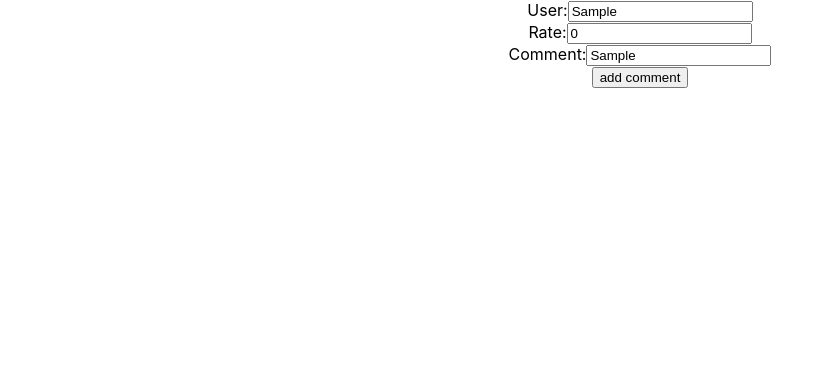
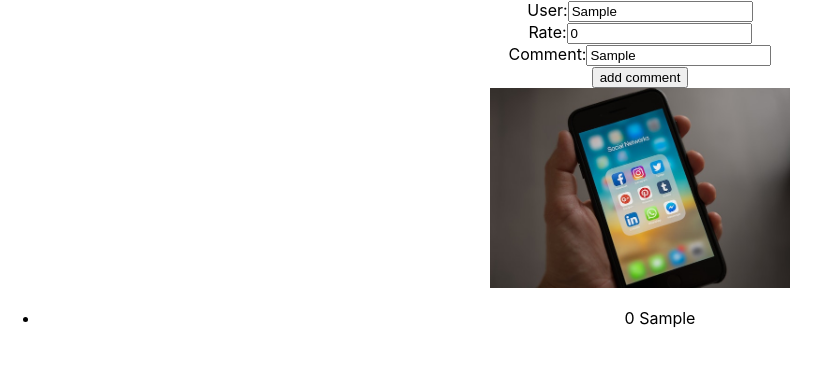
Before and after one commit to dkveil/simple-product-evaluation-getting-started-redux, a React (Create React App) app: page / in a window 1280 px wide. Both pictures are taken after typing "Sample", "Sample" into the empty fields and a click on the button "add comment". Shown: the top 366 px of the page, without its empty margins (0-830 px from the left). Built offline with nearby package versions, Linux system fonts and the light colour scheme.

Commit message:
useSelector implemented in RatesList

```diff
--- a/src/App.js
+++ b/src/App.js
@@ -1,13 +1,15 @@
 import React from 'react';
 import './App.css';
 import Form from './components/Form';
+import PhonePicture from './assets/phone.jpg'
+import RatesList from './components/RateList';
 
 function App() {
   return (
     <div className='App'>
       <Form />
-      {/* Product*/}
-      {/* Comments */}
+      <img src={PhonePicture} alt="phone" height="200px"/>
+      <RatesList/>
     </div>
   );
 }
--- a/src/app/store.js
+++ b/src/app/store.js
@@ -1,7 +1,8 @@
 import { configureStore } from '@reduxjs/toolkit';
+import ratesReducer from '../features/ratesSlice'
 
 export const store = configureStore({
   reducer: {
-
+    rates: ratesReducer
   },
 });
--- a/src/components/Form.js
+++ b/src/components/Form.js
@@ -1,5 +1,5 @@
 import React from "react";
-import { useDispatch } from "react-redux";
+import { useDispatch} from "react-redux";
 import { addRate } from "../features/ratesSlice";
 
 const Form = () => {
@@ -20,9 +20,9 @@ const Form = () => {
     const handleOnSubmit = (e) => {
         e.preventDefault()
 
-        if(inputValue.name && inputValue.comment){
+        if(inputValue.user && inputValue.comment){
             dispatch(addRate({
-                name: inputValue.name,
+                name: inputValue.user,
                 rate: inputValue.rate,
                 comment: inputValue.comment
             }))
--- /dev/null
+++ b/src/components/RateList.js
@@ -0,0 +1,19 @@
+import React from "react"
+import { useSelector } from "react-redux"
+
+
+const RatesList = () => {
+    const ratesList = useSelector(state => state.rates.ratesList)
+
+    return (
+        <ul>
+            {ratesList?.map(rate => (
+                <li key={rate.user}>
+                    {rate.user} {rate.rate} {rate.comment}
+                </li>
+            ))}
+        </ul>
+    )
+}
+
+export default RatesList
--- a/src/features/ratesSlice.js
+++ b/src/features/ratesSlice.js
@@ -1,16 +1,21 @@
 import { createSlice } from "@reduxjs/toolkit";
 
-const initialState = []
+const initialState = {
+    ratesList: []
+}
 
 const ratesSlice  = createSlice({
     name: "rates",
     initialState,
     reducers: {
         addRate: (state, action) => {
-            state = [...state, action.payload]
+            return {
+                ...state,
+                ratesList: [ ...state.ratesList, action.payload]
+            }
         },
         editRate: (state, action) => {
-            state = state.map(rate => {
+            state = state.ratesList.map(rate => {
                 if(rate.id === action.payload.id){
                     return action.payload
                 } else {
@@ -19,7 +24,10 @@ const ratesSlice  = createSlice({
             })
         },
         removeRate: (state, action) => {
-            state = state.filter(state => state.id !== action.payload.id)
+            return {
+                ...state,
+                ratesList: state.ratesList.filter(rate => rate.id !== action.payload.id)
+            }
         }
     }
 })
```
Also changed, not shown: src/assets/phone.jpg (added).
